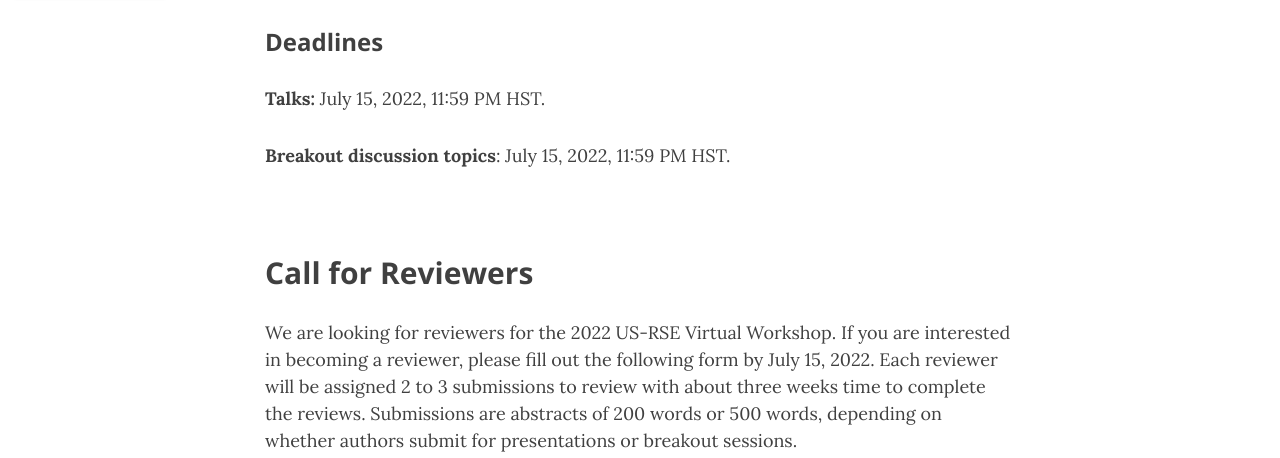
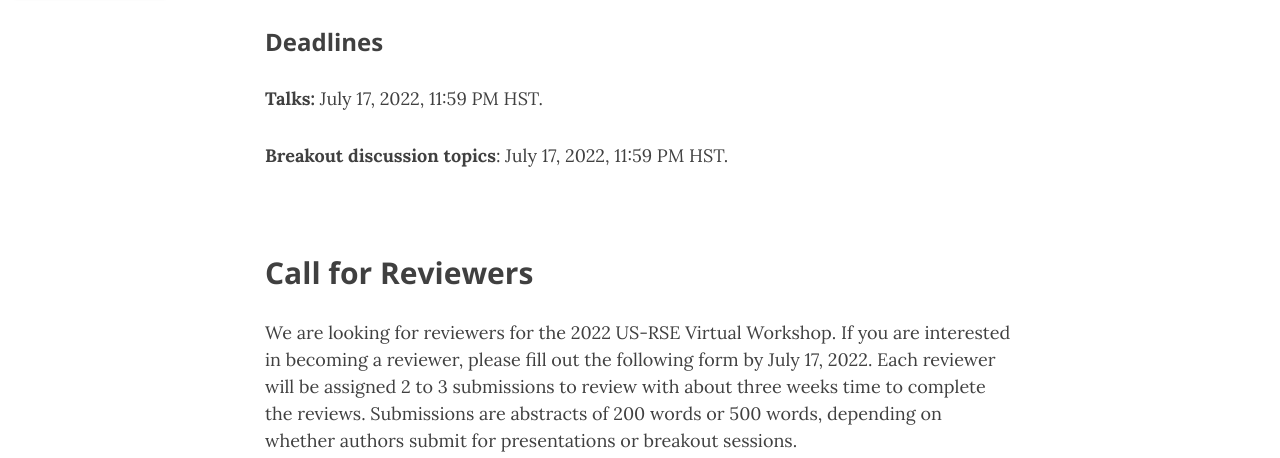
Before and after one commit to USRSE/virtual-workshop-2022, a Jekyll site: the page built from pages/participate.md, in a window 1280 px wide and 900 px high, scrolled down 569 px. Shown: the part 173-631 px from the top of the window. Built offline with Jekyll 4.4.1, drawn with Linux system fonts in a browser that asks for light colours; nearby versions of some CDN libraries.

Commit message:
Update participate.md

```diff
--- a/pages/participate.md
+++ b/pages/participate.md
@@ -23,15 +23,15 @@
 
 ### Deadlines
 
-**Talks:** July 15, 2022, 11:59 PM HST.
+**Talks:** July 17, 2022, 11:59 PM HST.
 
-**Breakout discussion topics**: July 15, 2022, 11:59 PM HST.
+**Breakout discussion topics**: July 17, 2022, 11:59 PM HST.
 
 
 <br>
 ## Call for Reviewers
 
-We are looking for reviewers for the 2022 US-RSE Virtual Workshop. If you are interested in becoming a reviewer, please fill out the following form by July 15, 2022. Each reviewer will be assigned 2 to 3 submissions to review with about three weeks time to complete the reviews. Submissions are abstracts of 200 words or 500 words, depending on whether authors submit for presentations or breakout sessions.
+We are looking for reviewers for the 2022 US-RSE Virtual Workshop. If you are interested in becoming a reviewer, please fill out the following form by July 17, 2022. Each reviewer will be assigned 2 to 3 submissions to review with about three weeks time to complete the reviews. Submissions are abstracts of 200 words or 500 words, depending on whether authors submit for presentations or breakout sessions.
 
 **Application form**: [Reviewer Form](https://tinyurl.com/USRSEreviewer)
 
```
